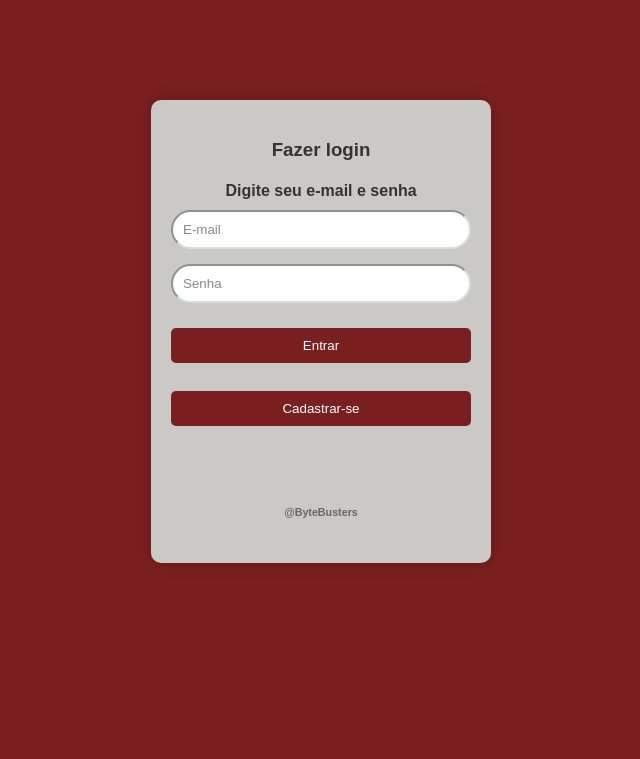
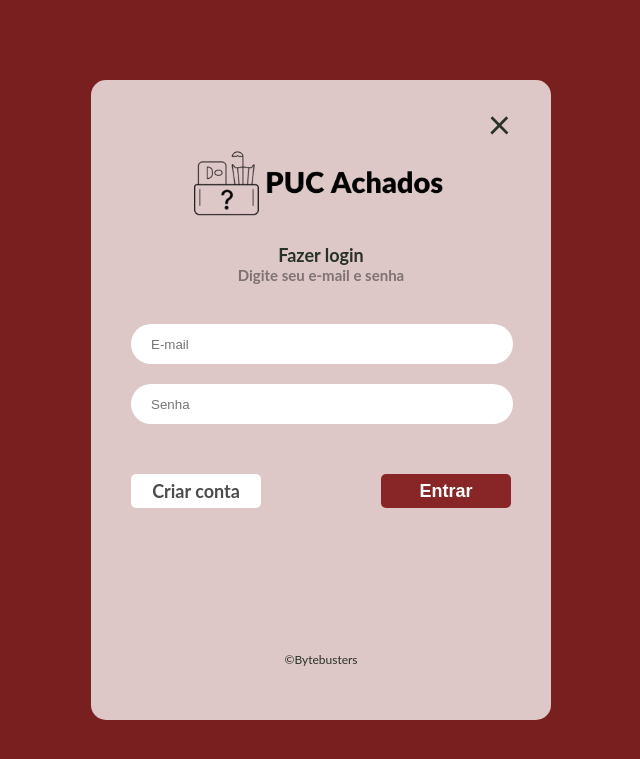
Before and after one commit to kempa9077/PUC-Achados, a PHP site: page /login.html in a window 1280 px wide. Shown: the top 759 px of the page, without its empty margins (319-959 px from the left). Run offline with PHP 8.4, Linux system fonts and the light colour scheme.

Commit message:
Polimento página LOGIN e adição de imagens

```diff
--- a/login/login.css
+++ b/login/login.css
@@ -1,67 +1,145 @@
 body {
     background-color: #7a1f1f;
-    font-family: Arial, sans-serif;
+    font-family: 'lato', sans-serif;
+    display: flex;
+    justify-content: center;
+}
+
+#logo-login {
+    height: 66.45px;
+}
+#logo-login:focus {
+    outline: none;
+}
+
+#voltar-home {
+    text-decoration: none;
+    font-size: 40px;
+    color: #283228;
+    display: flex;
+    justify-content: end;
+    cursor: pointer;
+    margin: 20px 0 10px 0;
+    height: 40px;
+}
+#voltar-home:focus {
+    outline: none;
 }
 
 #login-container {
-    background-color: rgba(211, 220, 215, 0.9);
-    border-radius: 10px;
-    padding: 20px;
-    width: 300px;
-    margin: 100px auto;
-    box-shadow: 0px 0px 15px rgba(0, 0, 0, 0.2);
+    background-color: rgba(255, 255, 255, 0.75);
+    width: 380px;
+    height: 640px;
+    border-radius: 15px;
+    text-align: center;
+    padding: 0 40px;
+    position: absolute;
+    top: 50%;
+    transform: translate(0, -50%);
 }
 
-h3, h4 {
-    text-align: center;
-    color: #333;
-    margin-bottom: 10px;
+.login-h3 {
+    font-size: 18px;
+    color: #283228;
+    margin: 25px 0 0 0;
 }
 
-.form-row {
-    margin-bottom: 15px;
-    display: flex;
-    flex-direction: column;
+.login-h5 {
+    color: rgba(30, 30, 30, 0.5);
+    font-size: 15px;
+    margin: 0 0 40px 0;
 }
 
-.form-row input[type="email"],
-.form-row input[type="password"] {
-    padding: 10px;
-    border-radius: 50px;
-    width: 100%;
-    box-sizing: border-box;
-    border-color: rgba(211, 220, 215, 0.9);
-
+.input-login {
+    user-select: none;
+    border-radius: 30px;
+    border: 0px solid;
+    color: #283228;
+    background-color: rgb(255, 255, 255);
+    height: 40px;
+    width: 90%;
+    margin: 0 0 20px 0;
+    padding: 0 20px;
+    transition: box-shadow 0.15s, background-color 0.15s;
+}
+.input-login:hover {
+    user-select: none;
+    box-shadow: 5px 5px 15px rgba(0, 0, 0, 0.2);
+}
+.input-login:active {
+    box-shadow: 5px 5px 15px rgba(0, 0, 0, 0.2);
+}
+.input-login:focus{
+    outline: none;
 }
 
-.form-row input[type="email"]::placeholder,
-.form-row input[type="password"]::placeholder {
-    color: #888;
+#buttons a {
+    text-decoration: none;
 }
 
-button.btn {
-    background-color: #7a1f1f;
-    color: white;
-    border: none;
-    border-radius: 5px;
-    padding: 10px;
-    cursor: pointer;
+#buttons {
     width: 100%;
-    margin-top: 10px;
+    display: flex;
+    justify-content: space-between;
+    margin-top: 30px;
 }
 
-button.btn.criar {
-    background-color: #ffffff;
-    margin-bottom: 10px;
-    color: rgba(0, 0, 0, 0.7);
+#criar-button a {
+    text-decoration: none;
 }
 
-button.btn:hover {
+#criar-button{
+    user-select: none;
+    width: 130px;
+    font-weight: bold;
+    background-color: white;
+    border: none;
+    color: rgba(0, 0, 0, 0.7);
+    font-size: 18px;
+    padding: 6px 0;
+    border-radius: 5px;
+    cursor: pointer;
+    transition: box-shadow 0.15s, border-style 0.15s, border-color 0.15s, border-width 0.15s;
+}
+#criar-button:hover {
+    user-select: none;
+    box-shadow: 5px 5px 15px rgba(0, 0, 0, 0.2);
+}
+#criar-button:active {
+    user-select: none;
+    background-color: rgba(169, 185, 178, 1);
+    color: #283228;
+    box-shadow: 0px 0px 0px rgba(0, 0, 0, 0.0);
+}
+
+#enviar {
+    user-select: none;
+    width: 130px;
+    font-weight: bold;
+    background-color: #882627;
+    border: none;
+    color: white;
+    font-size: 18px;
+    padding: 6px;
+    border-radius: 5px;
+    cursor: pointer;
+
+    transition: opacity 0.15s, box-shadow 0.15s;
+}
+#enviar:hover {
+    opacity: 0.9;
+    box-shadow: 5px 5px 15px rgba(0, 0, 0, 0.2);
+}
+#enviar:active {
+    box-shadow: 0px 0px 0px rgba(0, 0, 0, 0.2);
     opacity: 0.8;
 }
 
-h6 {
-    text-align: center;
-    color: #666;
-    margin-top: 80px;
+#bytebusters_copy {
+    margin-top: 140px;
 }
+#bytebusters_copy a{
+    text-decoration: none;
+    color: #283228;
+    font-size: 12px;
+}
--- a/login/login.html
+++ b/login/login.html
@@ -4,25 +4,29 @@
   <meta charset="UTF-8">
   <meta name="viewport" content="width=device-width, initial-scale=1.0">
   <link rel="stylesheet" href="login.css">
+  <title>Login</title>
 </head>
 <body>
     <div id="login-container">
-        <h3>Fazer login</h3>
-        <h4>Digite seu e-mail e senha</h4>
 
-        <div class="form-row">
-            <input id="email_id" type="email" placeholder="E-mail" name="email" required>
-        </div>
+        <a id="voltar-home">&times;</a>
 
-        <div class="form-row">
-            <input id="senha_id" type="password" placeholder="Senha" name="senha" required>
-        </div>
+        <a title="Voltar à Home" href="../"><img src="../img/logo-texto-preto.png" alt="Logo PUC" id="logo-login"></a>
 
-        <!-- Botão de login que acionará o login.js -->
-        <button id="enviar" class="btn btn-primary">Entrar</button>&nbsp
-        <button id="adicionar" class="btn btn-info">Cadastrar-se</button>
+        <h3 class="login-h3">Fazer login</h3>
+        <h5 class="login-h5">Digite seu e-mail e senha</h5>
 
-        <h6>@ByteBusters</h6>
+        <form name="form1" method="post">
+            <input class="input-login" id="email_id" type="email" placeholder="E-mail" name="txtLogin" maxlength="100" required>
+            <input class="input-login" id="senha_id" type="password" placeholder="Senha" name="txtPassword" maxlength="20" required>
+
+            <div id="buttons">
+                <a id="criar-button" href="../cadastro/Cadastro.html">Criar conta</a>
+                <input type="submit" id="enviar" value="Entrar">
+            </div>
+        </form>
+
+        <p id="bytebusters_copy"><a href="../">&copy;Bytebusters</a></p>
     </div>
 </body>
 <!-- Importando o script de login -->
```
Also changed, not shown: img/logo-texto-preto.png (added).
